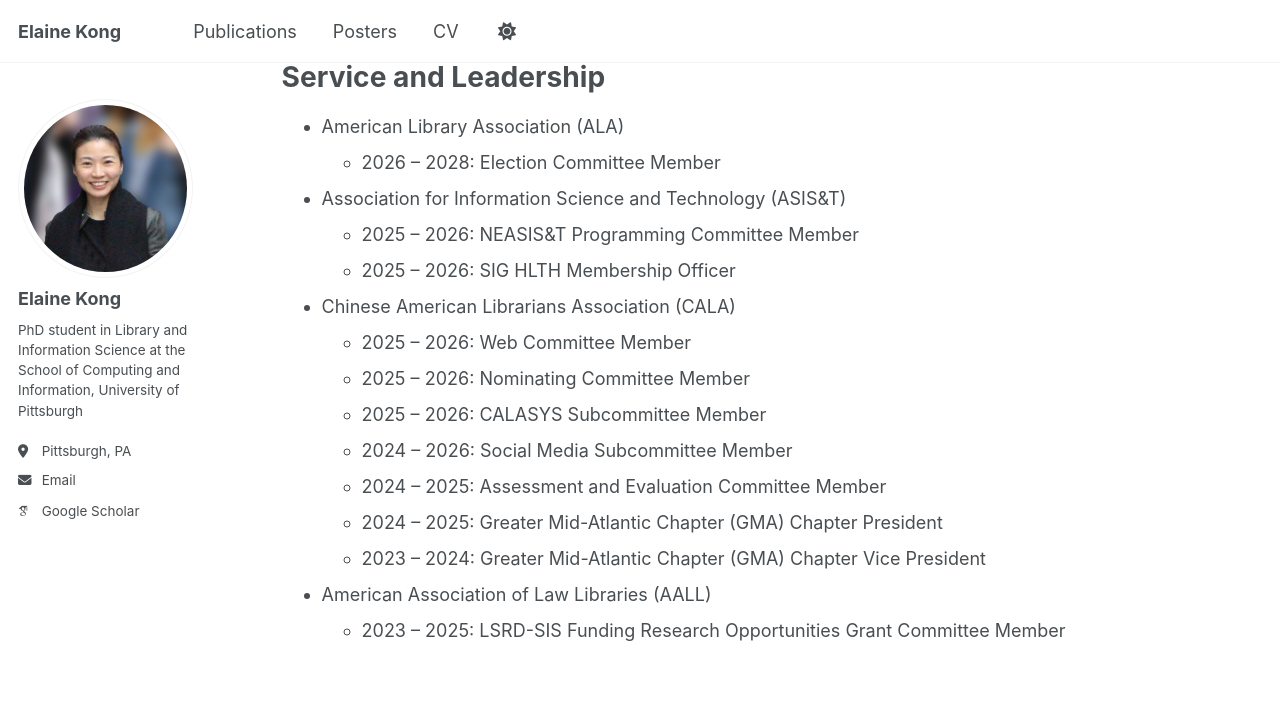
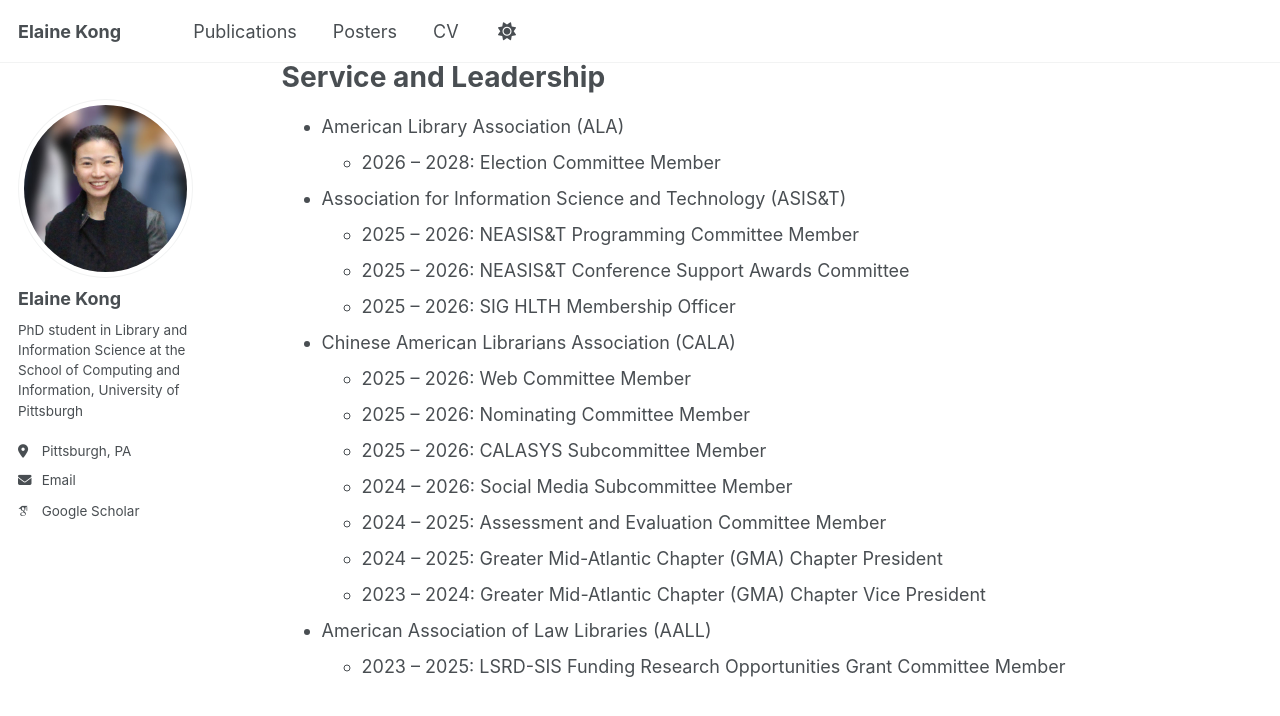
Before and after one commit to elainewskong/elainewskong.github.io, a Jekyll site: the page built from _pages/cv.md, in a window 1280 px wide and 900 px high, scrolled down 1530 px. Shown: the top 716 px of the window. Built offline with Jekyll 4.4.1, drawn with Linux system fonts in a browser that asks for light colours; some web fonts are replaced; a script that is not in the unit is left out.

Commit message:
Update cv.md

```diff
--- a/_pages/cv.md
+++ b/_pages/cv.md
@@ -60,6 +60,7 @@ Service and Leadership
   * 2026 – 2028: Election Committee Member
 * Association for Information Science and Technology (ASIS&T)
   * 2025 – 2026: NEASIS&T Programming Committee Member
+  * 2025 – 2026: NEASIS&T Conference Support Awards Committee
   * 2025 – 2026: SIG HLTH Membership Officer
 * Chinese American Librarians Association (CALA)
   * 2025 – 2026: Web Committee Member
```
